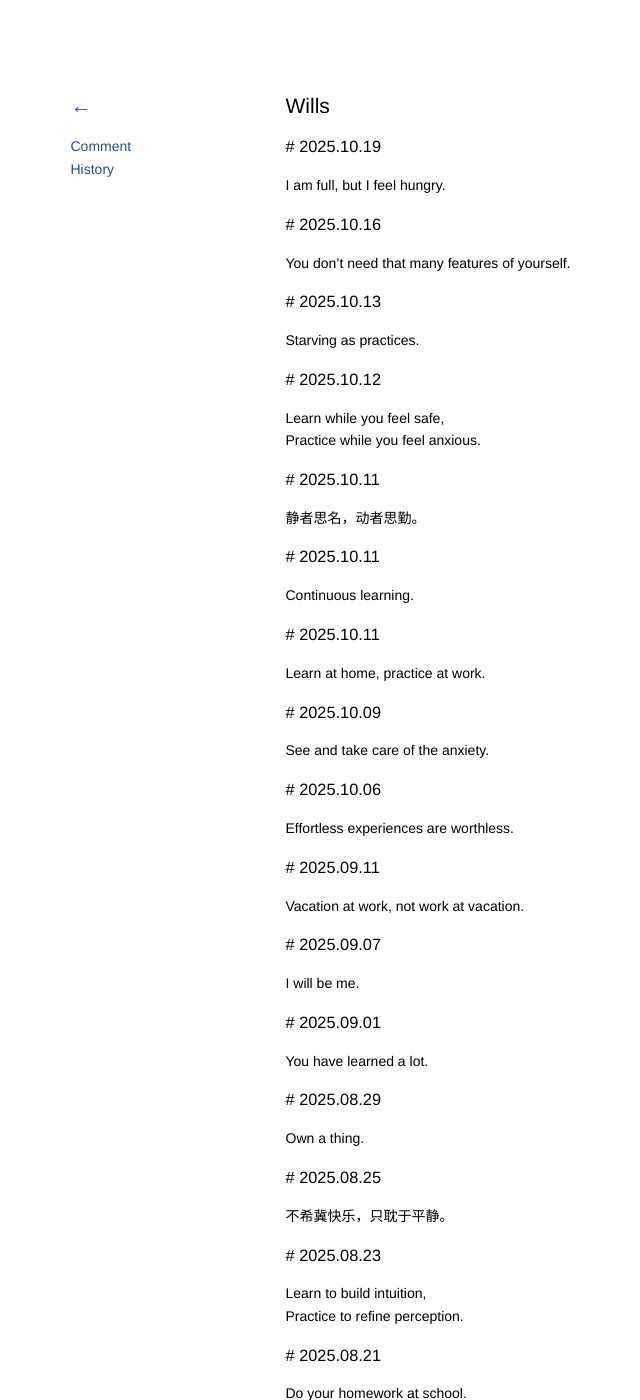
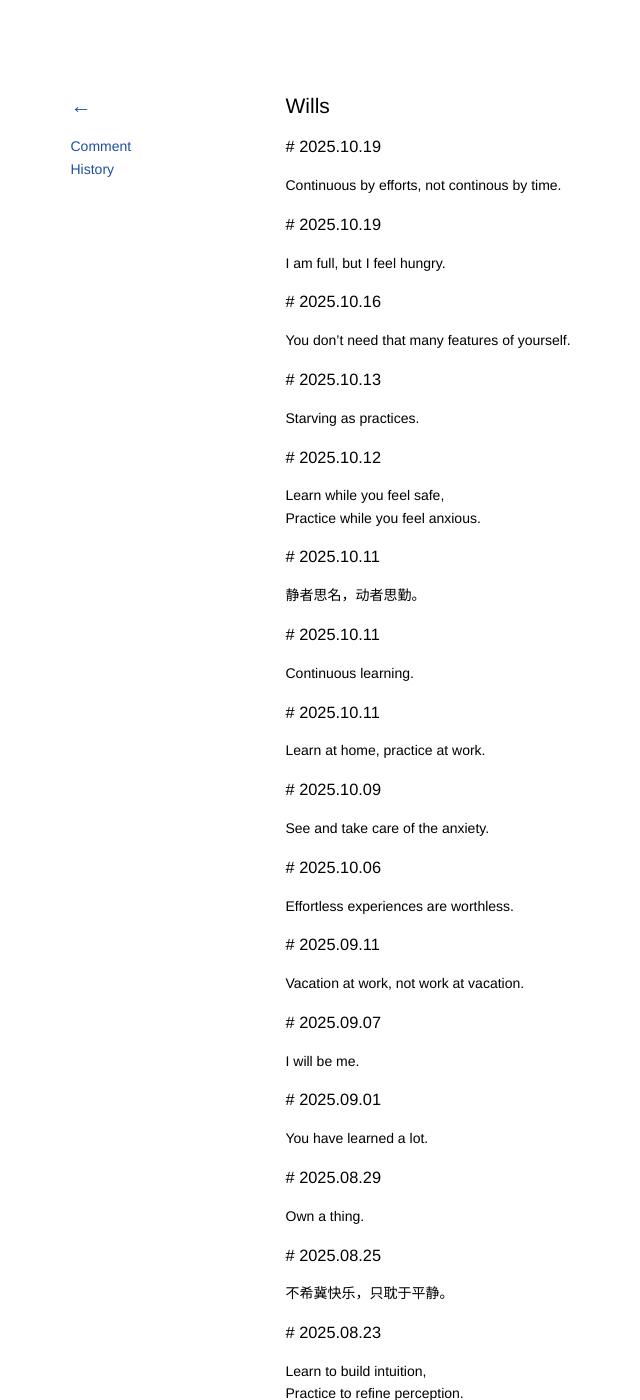
Before and after one commit to kidlj/awei, a Jekyll site: the page built from _wiki/wills.md, in a window 1280 px wide and 1400 px high. Shown: the whole window, without its empty margins (62-702 px from the left). Built offline with Jekyll 4.4.1, drawn with Linux system fonts in a browser that asks for light colours; some of the changed text lies outside the part shown.

Commit message:
update wills

```diff
--- a/_wiki/wills.md
+++ b/_wiki/wills.md
@@ -1,6 +1,10 @@
 ---
 title: Wills
 ---
+
+### 2025.10.19
+
+Continuous by efforts, not continous by time.
 
 ### 2025.10.19
 
```
Also changed, not shown: other parts of _wiki/wills.md (+1 -1 lines).
